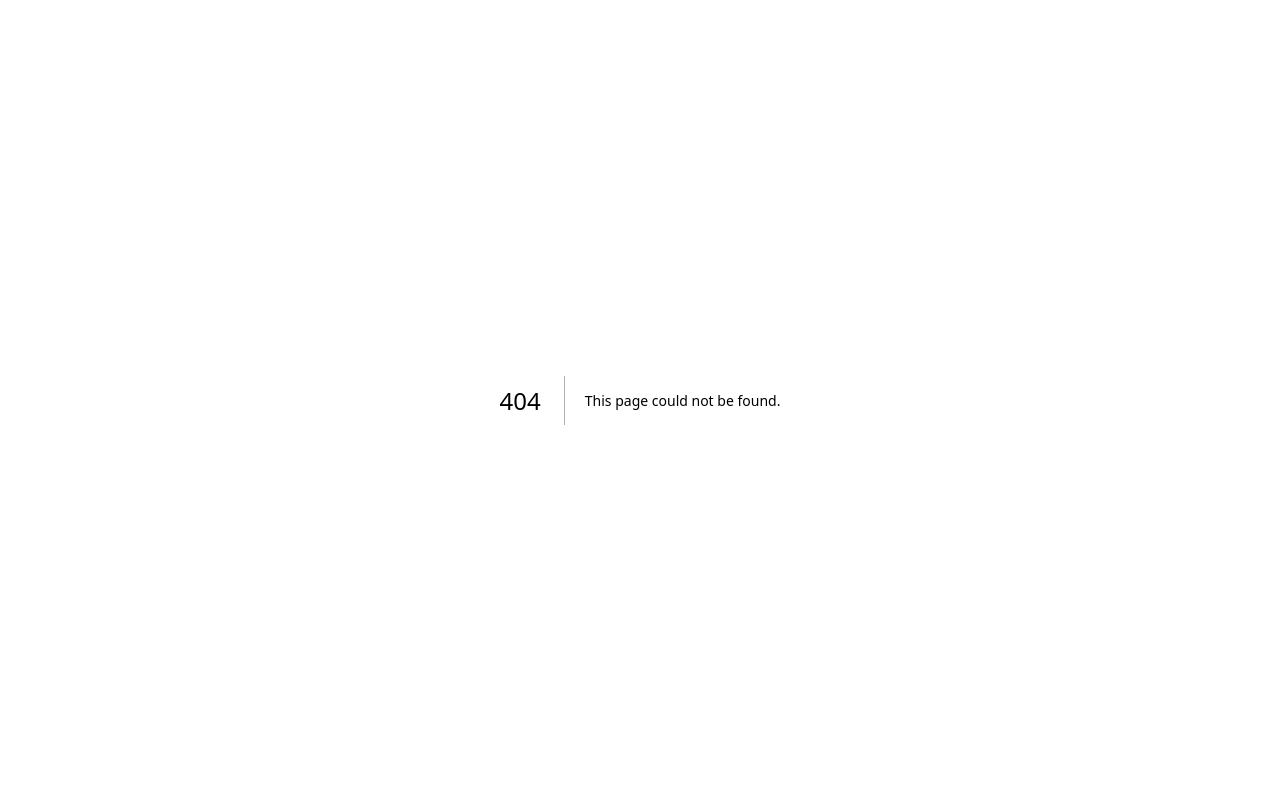
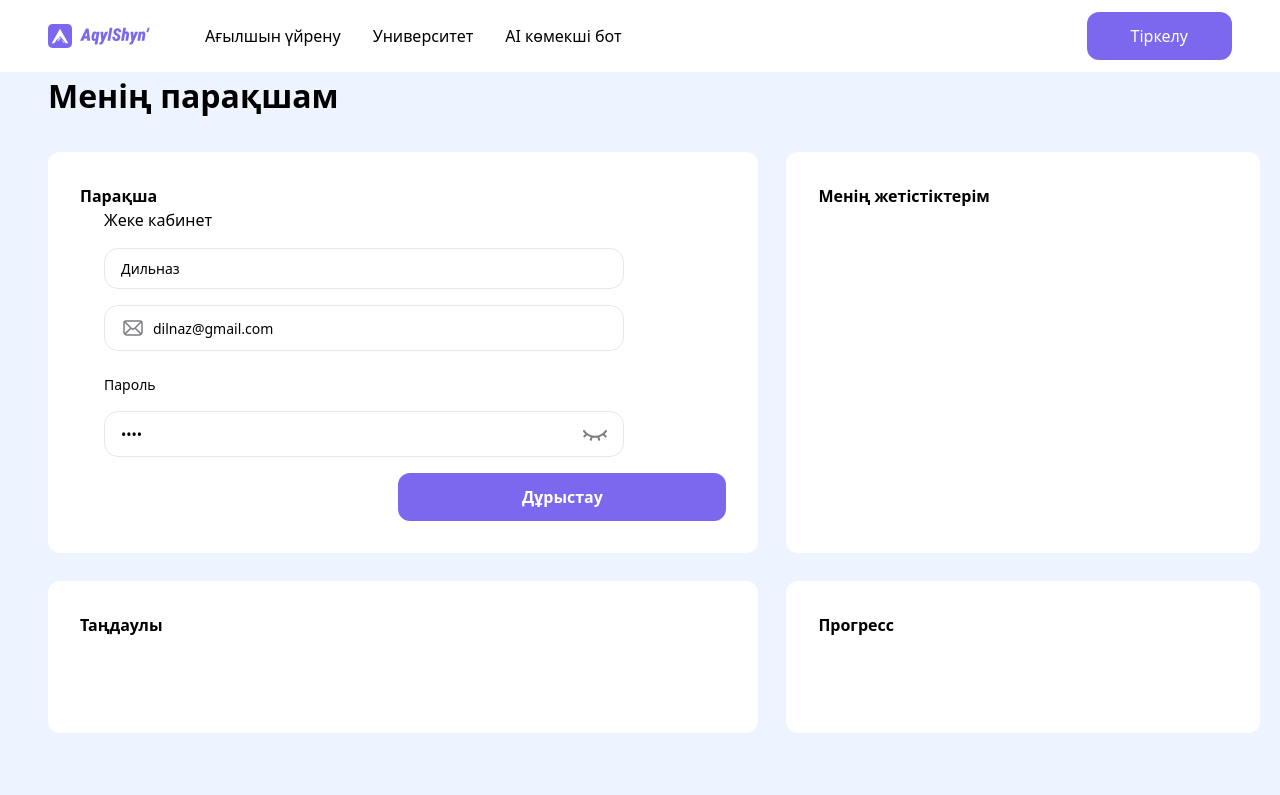
Before and after one commit to zHannur0/edu-diploma, a Next.js app: page /profile in a window 1280 px wide. Before the commit this address had no page. Shown: the top 795 px of the page. Built offline with nearby package versions, Linux system fonts and the light colour scheme.

Commit message:
end rega page

```diff
--- /dev/null
+++ b/src/app/(static)/english/components/CourseCard.tsx
@@ -0,0 +1,35 @@
+import React from "react";
+import Image from "next/image";
+
+interface CourseCardProps {
+    id: number;
+    title: string,
+    modules: number,
+    level: string,
+    progress: number,
+    image: string
+    handleClick: () => void
+}
+
+const CourseCard: React.FC<CourseCardProps> = ({ title, modules, level, image, progress, handleClick}) => {
+    return (
+        <div className="relative flex flex-col w-[256px]" onClick={handleClick}>
+            <div className="absolute p-2 rounded-full bg-white top-1 left-1">
+                {progress}
+            </div>
+            <Image src={image} alt={title} width={256} height={144} />
+            <div className="flex flex-col p-2">
+                <h2>
+                    {title}
+                </h2>
+                <p>{modules} <span>{level}</span></p>
+                <button
+                    className="font-bold w-full p-2 rounded-4xl text-sm text-white flex items-center justify-center bg-[#7B68EE] ">
+                    Өз деңгейіңізді анықтаңыз
+                </button>
+            </div>
+        </div>
+    );
+}
+
+export default CourseCard;
--- /dev/null
+++ b/src/app/(static)/english/components/CourseCardBig.tsx
@@ -0,0 +1,43 @@
+import Image from "next/image";
+import Button from "@/components/ui/button/Button";
+
+const CourseCardBig = () => {
+    return (
+        <div className="p-6 min-w-[514px] flex flex-col mr-6 shadow shadow-sm rounded-xl">
+            <Image src={""} alt={""} width={465} height={180} className="w-full h-[180px] mb-5"/>
+            <p className="text-[#7D7D7D] text-sm mb-2">
+                Курс атауы
+            </p>
+            <h3 className="text-[#242424] font-medium mb-5">
+                General English
+            </h3>
+            <p className="text-[#7D7D7D] text-sm mb-2">
+                Деңгей анықтау
+            </p>
+            <h3 className="text-[#242424] font-medium mb-5">
+                Бар
+            </h3>
+            <p className="text-[#7D7D7D] text-sm mb-2">
+                Өту уақыты
+            </p>
+            <h3 className="text-[#242424] font-medium mb-5">
+                12 сағат
+            </h3>
+            <p className="text-[#7D7D7D] text-sm mb-2">
+                Прогресс
+            </p>
+            <h3 className="text-[#242424] font-medium mb-5">
+                12 сағат
+            </h3>
+            <p className="text-black mb-2">
+                Вы остановились на:
+            </p>
+            <h3 className="text-[#0375DF] mb-4">
+                Модуль №4 “Тақырып” - 5 сабақ - “Тақырып”
+            </h3>
+            <Button label={"Продолжить обучение"}/>
+        </div>
+    )
+}
+
+export default CourseCardBig;
--- /dev/null
+++ b/src/app/(static)/english/page.tsx
@@ -0,0 +1,79 @@
+"use client"
+import {useAuth} from "@/hooks/useAuth";
+import Wrapper from "@/components/layout/Wrapper";
+import CourseCard from "@/app/(static)/english/components/CourseCard";
+import {useState} from "react";
+import CourseCardBig from "@/app/(static)/english/components/CourseCardBig";
+
+const courses = [
+    {
+        id: 1,
+        title: "General English",
+        modules: 12,
+        level: "Начальный",
+        progress: 44,
+        image: "/images/general-english.jpg",
+    },
+    {
+        id: 2,
+        title: "Gra",
+        modules: 4,
+        level: "Начальный",
+        progress: 44,
+        image: "/images/gra.jpg",
+    },
+    {
+        id: 3,
+        title: "IELTS",
+        modules: 4,
+        level: "Начальный",
+        progress: 44,
+        image: "/images/ielts.jpg",
+    },
+    {
+        id: 4,
+        title: "TOEFL",
+        modules: 4,
+        level: "Начальный",
+        progress: 44,
+        image: "/images/toefl.jpg",
+    },
+];
+
+
+export default function EnglishPage() {
+    const {isAuthenticated} = useAuth();
+    const [curr, setCurr] = useState<{
+        id: number;
+        title: string;
+        modules: number;
+        progress: number;
+        image: string;
+        level: string;
+    }>();
+
+    return (
+        <Wrapper isLoading={
+            isAuthenticated === null
+        }>
+            <div className="flex w-full items-start py-12 min-h-screen">
+                {
+                    curr && (
+                        <CourseCardBig/>
+                    )
+                }
+                <div className="w-full flex gap-6 flex-wrap">
+                    {
+                        courses.filter((course) => course.id !== curr?.id).map((course) => (
+                            <CourseCard key={course.id} id={course.id} title={course.title} modules={course.modules}
+                                        level={course.level} progress={course.progress} image={course.image}
+                                        handleClick={() => setCurr(course)}
+                            />
+                        ))
+                    }
+                </div>
+            </div>
+
+        </Wrapper>
+    );
+}
--- /dev/null
+++ b/src/app/(static)/profile/components/ProgressSections.tsx
@@ -0,0 +1,5 @@
+//
+//
+// const ProgressSections = () => {
+//
+// }
--- /dev/null
+++ b/src/app/(static)/profile/page.tsx
@@ -0,0 +1,69 @@
+import Wrapper from "@/components/layout/Wrapper";
+import Input from "@/components/ui/input/Input";
+import EmailInput from "@/app/(auth)/components/EmailInput";
+import PasswordInput from "@/app/(auth)/components/PasswordInput";
+import Button from "@/components/ui/button/Button";
+
+export default function ProfilePage() {
+    return (
+            <div className="w-full bg-[#EEF4FF] flex flex-col gap-5">
+                <Wrapper>
+                    <h1 className="font-bold text-[32px] mb-8">
+                        Менің парақшам
+                    </h1>
+                    <div className="w-full gap-7 grid grid-cols-[60%_40%]">
+                        <div className="bg-white p-8 rounded-xl">
+                            <h2 className="font-semibold text-[22px]e">
+                                Парақша
+                            </h2>
+                            <div className="flex gap-6 w-full">
+                                <div>
+
+                                </div>
+                                <div className="flex flex-col gap-4 w-full">
+                                    <h3>
+                                        Жеке кабинет
+                                    </h3>
+                                    <Input label={"Толық есім"} value={"Дильназ"} disabled={true}/>
+                                    <EmailInput label={"Email"} value={"dilnaz@gmail.com"} disabled={true}/>
+                                    <p className="text-sm mt-2">
+                                        Пароль
+                                    </p>
+                                    <PasswordInput label="Старый пароль" value={"asdf"} className={"mb-2"}/>
+                                    <div className="flex justify-end">
+                                        <Button label={"Дұрыстау"} width={328}
+                                                style={{backgroundColor: "transparent"}}/>
+                                    </div>
+                                </div>
+                            </div>
+                        </div>
+                        <div className="bg-white p-8 rounded-xl">
+                            <h2 className="font-semibold text-[22px]e">
+                                Менің жетістіктерім
+                            </h2>
+                            <div className="w-full p-8">
+
+                            </div>
+                        </div>
+                        <div className="bg-white p-8 rounded-xl">
+                            <h2 className="font-semibold text-[22px]e">
+                                Таңдаулы
+                            </h2>
+                            <div className="w-full p-8">
+
+                            </div>
+                        </div>
+                        <div className="bg-white p-8 rounded-xl">
+                            <h2 className="font-semibold text-[22px]e">
+                                Прогресс
+                            </h2>
+                            <div className="w-full p-8">
+
+                            </div>
+                        </div>
+                    </div>
+                </Wrapper>
+
+            </div>
+    )
+}
--- a/src/components/layout/Header.tsx
+++ b/src/components/layout/Header.tsx
@@ -3,11 +3,12 @@ import Wrapper from "@/components/layout/Wrapper";
 import Image from "next/image";
 import Link from "next/link";
 import {useRouter} from "next/navigation";
+import {useAuth} from "@/hooks/useAuth";
 
 const nav = [
     {
         id: 1,
-        link: "/",
+        link: "/english",
         title: "Ағылшын үйрену"
     },
     {
@@ -25,11 +26,13 @@ const nav = [
 
 const Header = () => {
     const router = useRouter();
+    const {isAuthenticated} = useAuth();
+
     return (
             <Wrapper>
                 <div className="flex justify-between items-center w-full py-3">
                     <div className="flex gap-[55px] items-center">
-                        <div className="flex gap-2">
+                        <div className="flex gap-2" onClick={() => router.push("/")}>
                             <Image src={"/icon/logo.svg"} alt={"logo"} height={24} width={24}/>
                             <Image src={"/icon/name.svg"} alt={"logo"} height={15} width={70}/>
                         </div>
@@ -44,9 +47,18 @@ const Header = () => {
                         </div>
                     </div>
                     <div className="flex gap-8 items-center">
-                        <button className="bg-[#7B68EE] text-white px-11 py-3 rounded-xl" onClick={() => router.push("/login")}>
-                            Тіркелу
-                        </button>
+                        {
+                            isAuthenticated ? (
+                                <div>
+
+                                </div>
+                                ) : (
+                                <button className="bg-[#7B68EE] text-white px-11 py-3 rounded-xl" onClick={() => router.push("/login")}>
+                                    Тіркелу
+                                </button>
+                            )
+                        }
+
                     </div>
                 </div>
             </Wrapper>
--- a/src/components/layout/Wrapper.tsx
+++ b/src/components/layout/Wrapper.tsx
@@ -1,10 +1,16 @@
 import {ReactNode} from "react";
+import Loading from "@/components/ui/loading/Loading";
 
-const Wrapper = ({children}: {children: ReactNode }) => {
+const Wrapper = ({children, isLoading}: {children: ReactNode, isLoading?: boolean }) => {
     return (
-        <div className="wrapper relative w-full max-w-[1440px] h-auto flex flex-col items-center px-12">
-            {children}
-        </div>
+        <>
+            {isLoading && (
+                <Loading/>
+            )}
+            <div className="wrapper relative w-full max-w-[1440px] h-auto px-12">
+                {children}
+            </div>
+        </>
     );
 }
 
--- /dev/null
+++ b/src/components/ui/loading/Loading.tsx
@@ -0,0 +1,11 @@
+import React from "react";
+
+const Loading = () => {
+    return (
+        <div className="fixed flex justify-center items-center h-screen w-full bg-black/10">
+            <div className="w-12 h-12 border-4 border-purple-500 border-t-transparent rounded-full animate-spin"></div>
+        </div>
+    );
+};
+
+export default Loading;
--- /dev/null
+++ b/src/hooks/useAuth.ts
@@ -0,0 +1,12 @@
+import { useState, useEffect } from "react";
+
+export const useAuth = () => {
+    const [isAuthenticated, setIsAuthenticated] = useState<boolean | null>(null);
+
+    useEffect(() => {
+        const token = localStorage.getItem("token");
+        setIsAuthenticated(!!token);
+    }, []);
+
+    return { isAuthenticated };
+};
--- a/src/hooks/useRegisterForm.ts
+++ b/src/hooks/useRegisterForm.ts
@@ -1,5 +1,4 @@
 import React, {FormEvent, useState} from "react";
-import {useRouter} from "next/navigation";
 import {useSignUpMutation} from "@/store/api/authApi";
 
 interface RegisterFormValues {
@@ -40,7 +39,6 @@ export const useRegisterForm = (): UseRegisterFormReturn => {
         repeatPassword: ""
     });
 
-    const router = useRouter();
     const [signUp, {isLoading, isError}] = useSignUpMutation();
 
     const handleChange = (e: React.ChangeEvent<HTMLInputElement>) => {
@@ -61,7 +59,7 @@ export const useRegisterForm = (): UseRegisterFormReturn => {
 
     const handleSubmit = async (e: FormEvent<HTMLFormElement>) => {
         e.preventDefault();
-        console.log('ads')
+
         try {
             const result = await signUp({
                 first_name: values.username,
--- a/src/widgets/landing/Advantages.tsx
+++ b/src/widgets/landing/Advantages.tsx
@@ -12,13 +12,16 @@ const Advantages = () => {
                     <Image src={"/img/SectionsBg.png"} alt={"sections"} height={420} width={700}
                            className="min-w-[700px]"/>
                 </div>
-                <div className="flex flex-col items-center justify-between rounded-2xl bg-[#7B68EE] pt-13 px-13 text-center gap-12 overflow-hidden ">
-                    <h2 className="font-bold leading-normal text-[28px] text-white">
+                <div className="flex flex-col items-center justify-between rounded-2xl bg-[#7B68EE] pt-13 pl-13 text-center gap-12 overflow-hidden ">
+                    <h2 className="font-bold leading-normal text-[28px] text-white pr-13">
                         Знаете ваш заработок за
                         любой период
                     </h2>
-                    <Image src={"/img/SectionsBg.png"} alt={"sections"} height={420} width={700}
-                           className="min-w-[700px]"/>
+                    <div className="w-full flex justify-end">
+                        <Image src={"/img/IncomeBg.png"} alt={"income"} height={420} width={700}
+                               className="min-w-[500px]"/>
+                    </div>
+
                 </div>
             </div>
         </Wrapper>
```
Also changed, not shown: public/img/IncomeBg.png (added).
